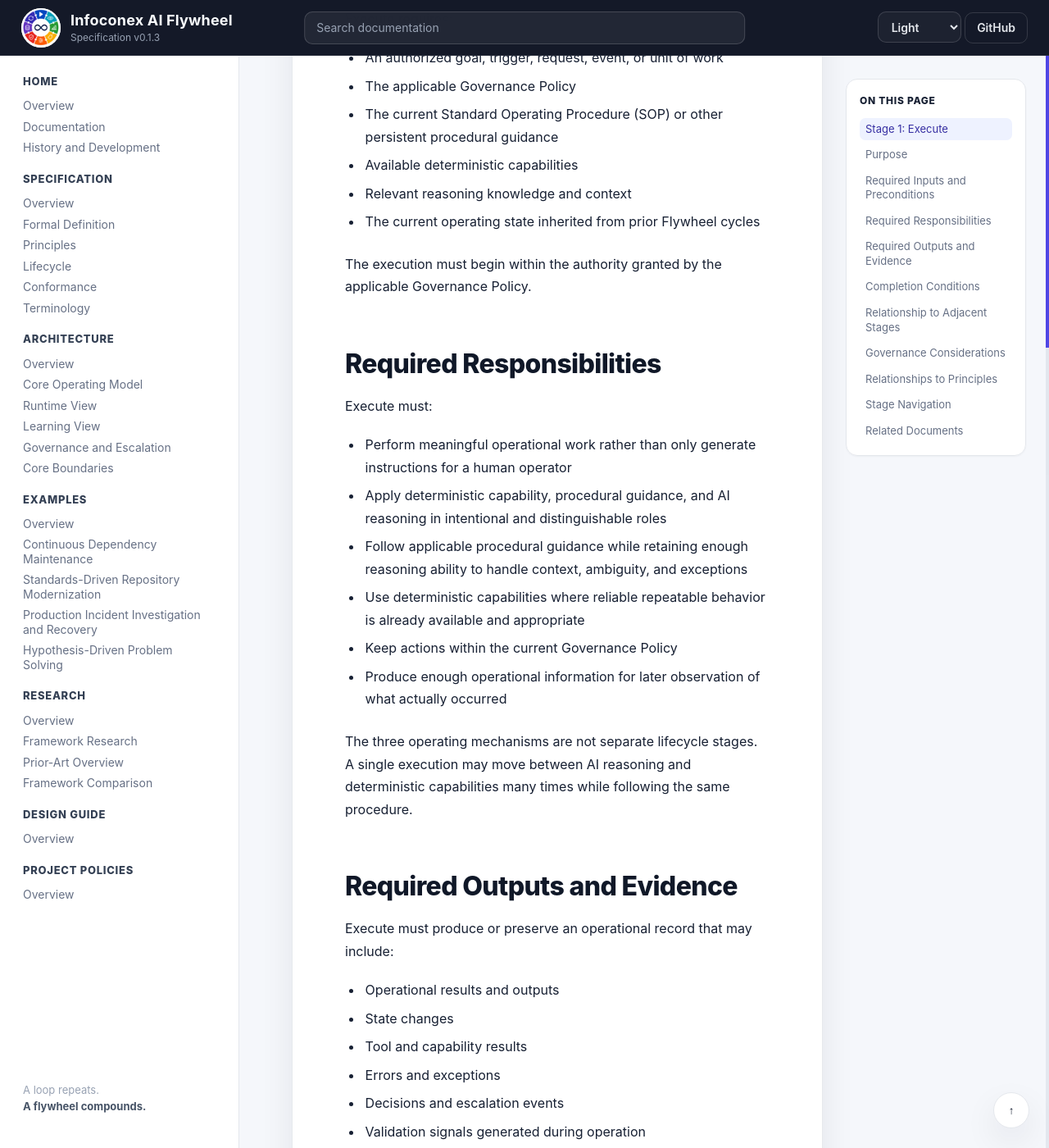
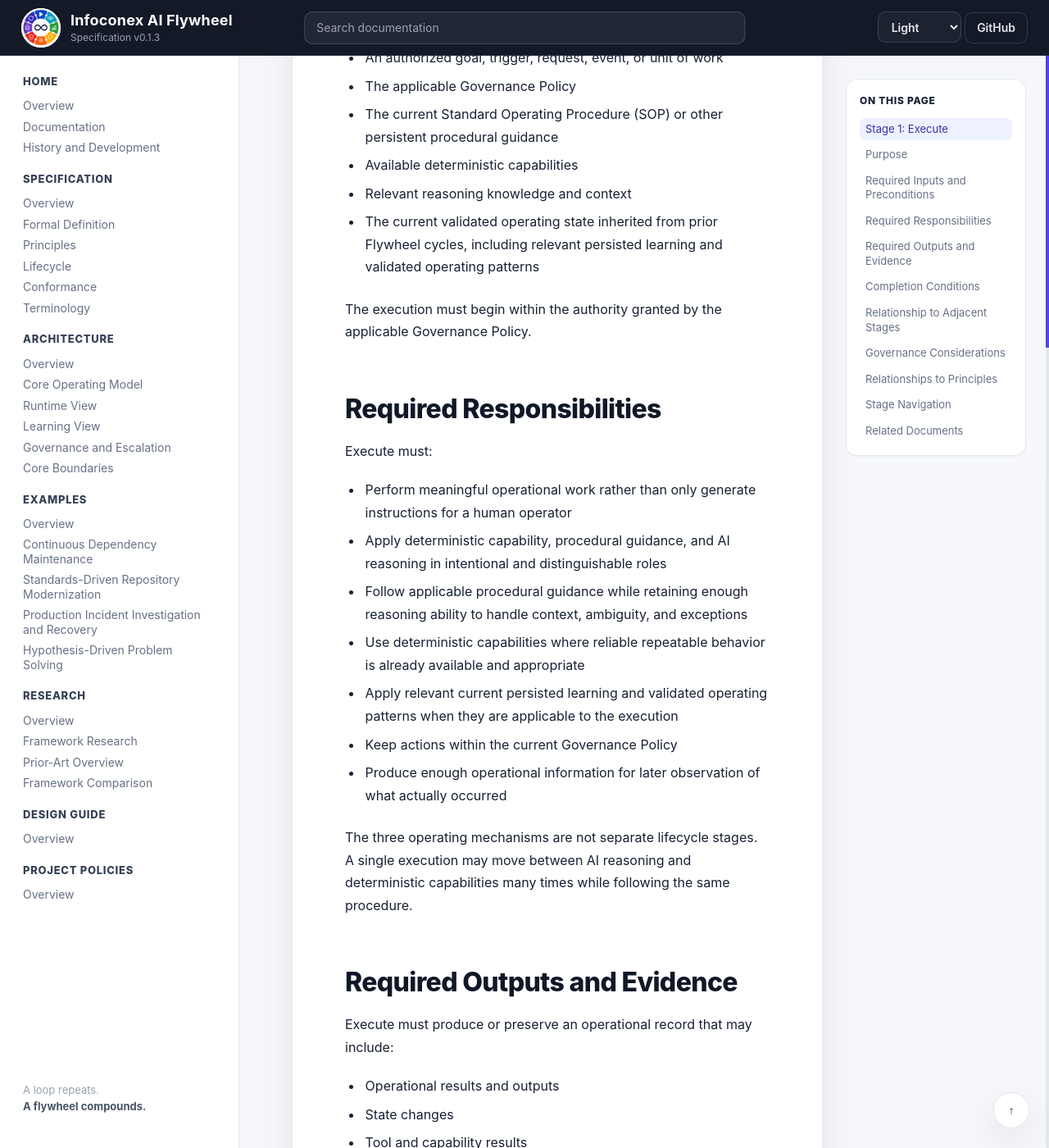
Before and after one commit to infoconex/ai-flywheel, a Jekyll site: the page built from docs/specification/lifecycle/01-execute.md, in a window 1280 px wide and 1400 px high, scrolled down 812 px. Shown: the whole window at 82% size. Built offline with Jekyll 4.4.1, drawn with Linux system fonts in a browser that asks for light colours; our own code applies the rules of GitHub Pages for plain Markdown files; some of the changed text lies outside the part shown.

Commit message:
Align Execute with current reusable operating state

```diff
--- a/docs/specification/lifecycle/01-execute.md
+++ b/docs/specification/lifecycle/01-execute.md
@@ -17,7 +17,7 @@ Execute requires:
 - The current Standard Operating Procedure (SOP) or other persistent procedural guidance
 - Available deterministic capabilities
 - Relevant reasoning knowledge and context
-- The current operating state inherited from prior Flywheel cycles
+- The current validated operating state inherited from prior Flywheel cycles, including relevant persisted learning and validated operating patterns
 
 The execution must begin within the authority granted by the applicable Governance Policy.
 
@@ -29,6 +29,7 @@ Execute must:
 - Apply deterministic capability, procedural guidance, and AI reasoning in intentional and distinguishable roles
 - Follow applicable procedural guidance while retaining enough reasoning ability to handle context, ambiguity, and exceptions
 - Use deterministic capabilities where reliable repeatable behavior is already available and appropriate
+- Apply relevant current persisted learning and validated operating patterns when they are applicable to the execution
 - Keep actions within the current Governance Policy
 - Produce enough operational information for later observation of what actually occurred
 
@@ -54,7 +55,7 @@ Task completion, failure, or the absence of an exception does not by itself dete
 
 ## Relationship to Adjacent Stages
 
-Execute begins from the current operating state, including relevant improvements made available through [Stage 8: Reuse](08-reuse.md).
+Execute begins from the current validated operating state, including relevant persisted learning and validated operating patterns made available through [Stage 8: Reuse](08-reuse.md).
 
 Its operational record becomes the primary input to [Stage 2: Observe](02-observe.md).
 
@@ -75,6 +76,7 @@ Where practical, unrelated authorized work should continue rather than stopping
 - [Principle 3: Work Is Distributed Across a Moving Determinism Boundary](../principles/03-moving-determinism-boundary.md) defines how runtime responsibility is divided.
 - [Principle 4: The SOP Is an Operational Control Plane](../principles/04-sop-control-plane.md) defines the persistent procedural guidance used during execution.
 - [Principle 5: Execution Must Produce Outcome Evidence](../principles/05-outcome-evidence.md) requires execution to produce enough observable information for later assessment.
+- [Principle 8: Improvement Must Compound Through Reuse](../principles/08-compounding-reuse.md) requires relevant current learning to influence later execution when applicable.
 
 ## Stage Navigation
 
```
Also changed, not shown: other parts of docs/specification/lifecycle/01-execute.md (+1 -0 lines).
